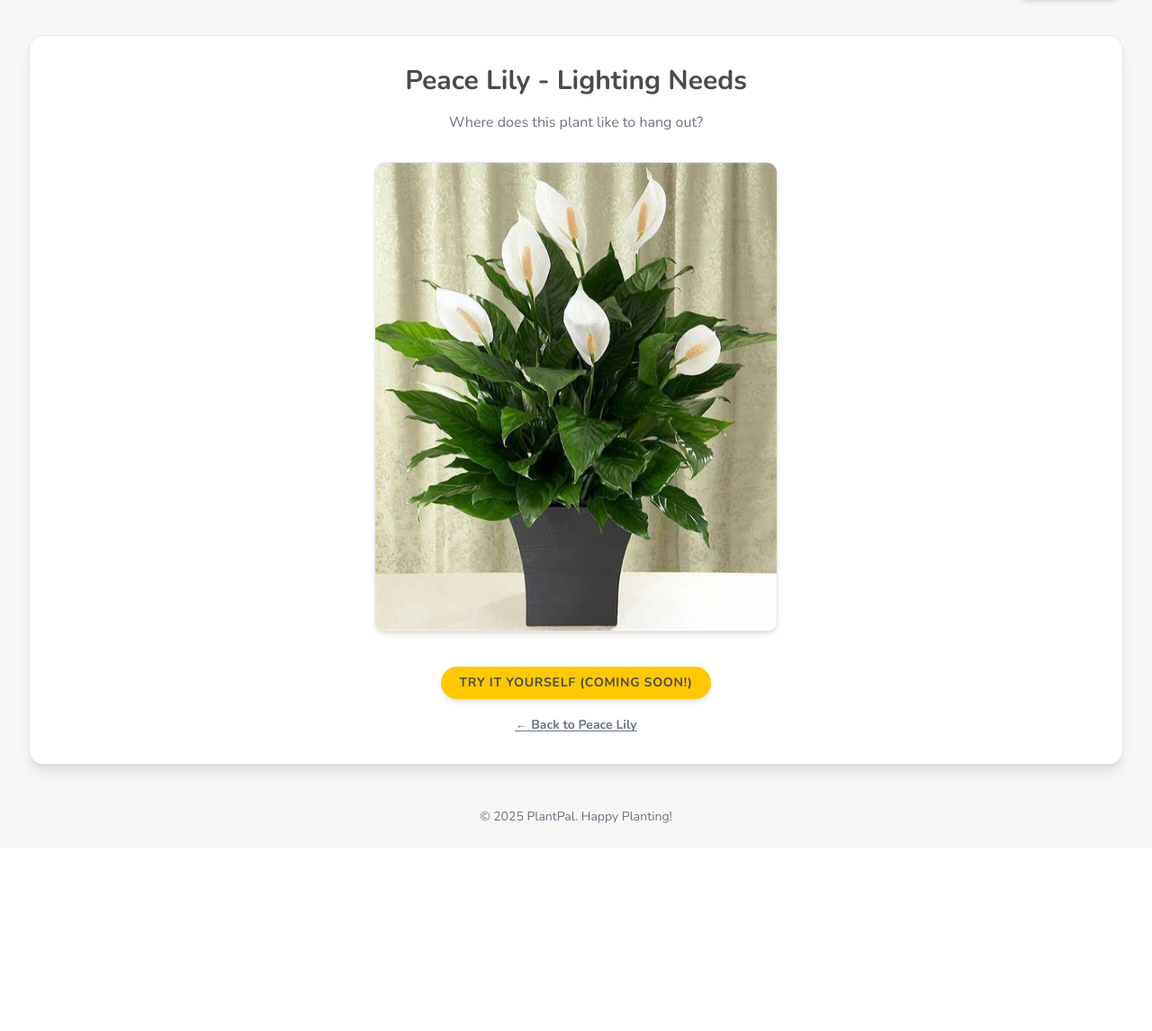
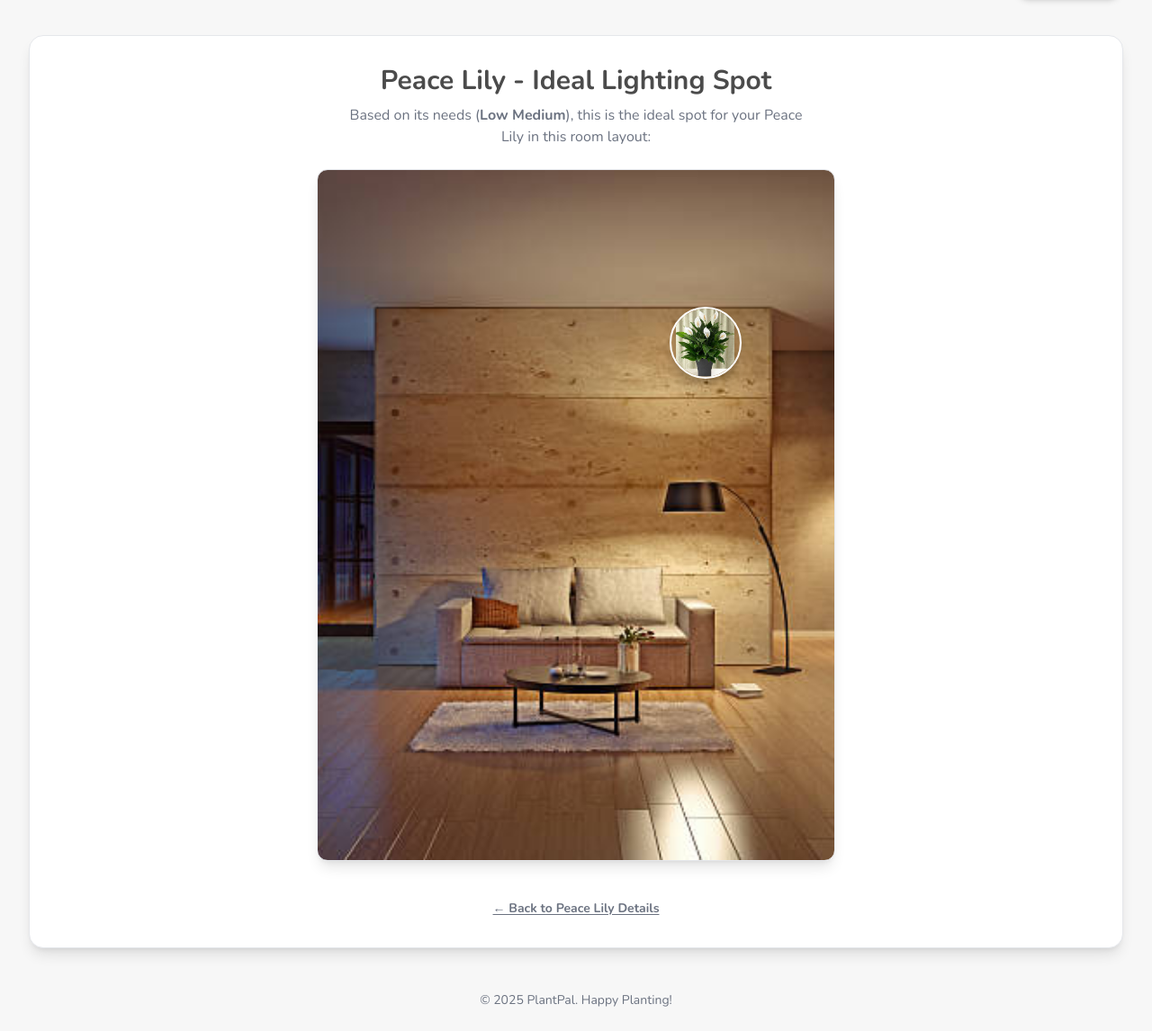
Before and after one commit to tvytran/UIDesignPlants, a Flask app: page /plants/peace-lily/lighting in a window 1280 px wide. Shown: the part 61-1207 px from the top of the page at 90% size. Before the commit the page ends 976 px from the top, so only its background shows below. Run offline with Flask 3, Linux system fonts and the light colour scheme; some libraries are stand-ins or nearby versions.

Commit message:
improved lighting page

```diff
--- a/server.py
+++ b/server.py
@@ -51,8 +51,33 @@
 def plant_lighting(plant_id):
     if plant_id in plants_data['plants']:
         plant = plants_data['plants'][plant_id]
+
+        # Load quiz data to find the correct zone
+        correct_zone = None
+        try:
+            with open('static/js/quiz.json') as f:
+                quiz_questions = json.load(f)['questions']
+                # Find the question for the current plant_id
+                question_data = next((q for q in quiz_questions if q['plant'] == plant_id), None)
+                if question_data:
+                    correct_zone = question_data['correct_zone']
+        except FileNotFoundError:
+            # Handle case where quiz data is missing - log or provide default
+            print(f"Warning: static/js/quiz.json not found.")
+        except Exception as e:
+             print(f"Error loading or parsing quiz.json: {e}")
+
         record_user_activity('viewed_lighting', plant_id)
-        return render_template('plant-lighting.html', plant=plant, plant_id=plant_id)
+
+        # --- DEBUG PRINT ---
+        print(f"[DEBUG] Lighting route: plant_id='{plant_id}', found correct_zone='{correct_zone}'")
+        # --- END DEBUG PRINT ---
+
+        # Pass the correct_zone to the template
+        return render_template('plant-lighting.html',
+                               plant=plant,
+                               plant_id=plant_id,
+                               correct_zone=correct_zone)
     else:
         return "Plant not found", 404
 
--- a/static/js/plants.json
+++ b/static/js/plants.json
@@ -21,7 +21,7 @@
           "popular choice for gift-giving during times of mourning, as well as for decorating homes and office spaces"
         ]
       },
-      "spider plant": {
+      "spider-plant": {
         "name": "Spider Plant",
         "image": "spider-plant.jpg",
         "image_alt": "Spider plant lighting diagram showing placement options in a living room",
--- a/templates/plant-lighting.html
+++ b/templates/plant-lighting.html
@@ -1,28 +1,54 @@
 {% extends "base.html" %}
 
-{% block title %}{{ plant.name }} - Lighting Guide{% endblock %}
+{% block title %}{{ plant.name }} - Ideal Lighting{% endblock %}
 
 {% block content %}
     <div class="text-center">
-        <h1 class="text-2xl sm:text-3xl font-bold text-duo-text mb-4">{{ plant.name }} - Lighting Needs</h1>
-        <p class="text-gray-500 mb-8">Where does this plant like to hang out?</p>
+        <h1 class="text-2xl sm:text-3xl font-bold text-duo-text mb-2">{{ plant.name }} - Ideal Lighting Spot</h1>
+        <p class="text-gray-500 mb-6 max-w-lg mx-auto">
+            Based on its needs (<strong>{{ correct_zone.replace('-', ' ').title() if correct_zone else 'Unknown Zone' }}</strong>),
+            this is the ideal spot for your {{ plant.name }} in this room layout:
+        </p>
 
-        <div class="mb-8 inline-block">
-            <img src="{{ url_for('static', filename='images/' + plant.image) }}" alt="Lighting diagram for {{ plant.name }}"
-                 class="max-w-md w-full mx-auto rounded-xl shadow-md border border-gray-200">
+        {# Define zone positions (approximated centers of quadrants for a 1:1 image) #}
+        {# bright-indirect: Top-Left #}
+        {# low-medium: Top-Right #}
+        {# moderate-indirect: Bottom-Left #}
+        {# bright-filtered: Bottom-Right #}
+        {% set zone_styles = {
+            'bright-indirect': 'top: 25%; left: 25%;',
+            'low-medium': 'top: 25%; left: 75%;',
+            'moderate-indirect': 'top: 75%; left: 25%;',
+            'bright-filtered': 'top: 75%; left: 75%;'
+        } %}
+
+        {# Get the style for the correct zone, default to center if not found #}
+        {% set position_style = zone_styles.get(correct_zone, 'top: 50%; left: 50%;') %}
+
+        {# Container for the background image - Use 3:2 aspect ratio #}
+        <div class="relative w-full max-w-xl mx-auto rounded-xl shadow-lg border border-gray-200 overflow-hidden"
+             style="padding-top: 66.66%; background-image: url('{{ url_for('static', filename='images/istockphoto-149468256-612x612.jpg') }}'); background-size: cover; background-position: center;">
+            {# Using the specified image path #}
+            {# padding-top: 66.66% creates 3:2 aspect ratio #}
+
+            {# Position the plant image if correct_zone is known #}
+            {% if correct_zone %}
+            <img src="{{ url_for('static', filename='images/' + plant.image) }}"
+                 alt="{{ plant.name }} placed in its ideal lighting spot ({{ correct_zone.replace('-', ' ').title() }})"
+                 title="Ideal Spot: {{ correct_zone.replace('-', ' ').title() }}"
+                 class="absolute w-16 h-16 sm:w-20 sm:h-20 object-contain drop-shadow-lg transform -translate-x-1/2 -translate-y-1/2 border-2 border-white rounded-full shadow-xl"
+                 style="{{ position_style }}">
+            {% else %}
+             {# Fallback message if zone is unknown #}
+             <p class="absolute top-1/2 left-1/2 -translate-x-1/2 -translate-y-1/2 text-red-600 font-semibold bg-white/80 p-2 rounded">Could not determine correct lighting zone.</p>
+            {% endif %}
         </div>
 
-        <div class="space-y-4">
-            <a href="{{ url_for('try_yourself') }}"
-               class="inline-block bg-duo-yellow hover:bg-amber-500 text-duo-text font-bold py-2 px-5 rounded-full text-sm uppercase tracking-wider shadow-md hover:shadow-lg transition duration-200 transform hover:-translate-y-0.5">
-               Try it yourself (Coming Soon!)
+        <div class="mt-10">
+            <a href="{{ url_for('plant_detail', plant_id=plant_id) }}"
+               class="inline-block text-gray-500 hover:text-duo-green font-semibold text-sm underline underline-offset-2">
+               &larr; Back to {{ plant.name }} Details
             </a>
-            <div>
-                <a href="{{ url_for('plant_detail', plant_id=plant_id) }}"
-                   class="inline-block text-gray-500 hover:text-duo-green font-semibold text-sm underline underline-offset-2">
-                   &larr; Back to {{ plant.name }}
-                </a>
-             </div>
-        </div>
+         </div>
     </div>
 {% endblock %}
```
Also changed, not shown: static/images/istockphoto-149468256-612x612.jpg (added).
